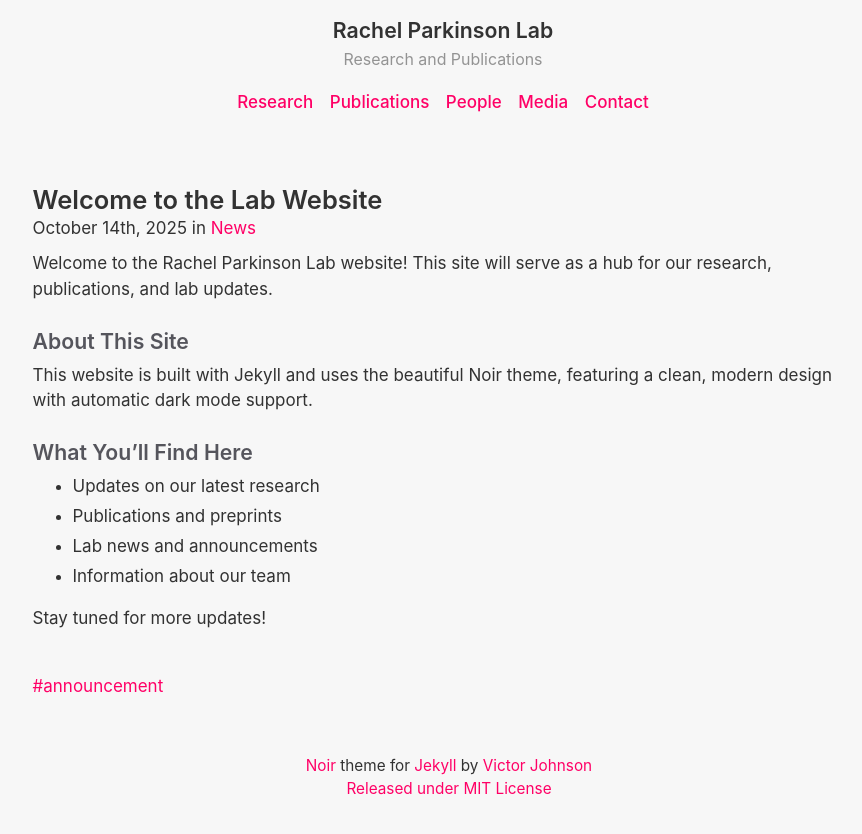
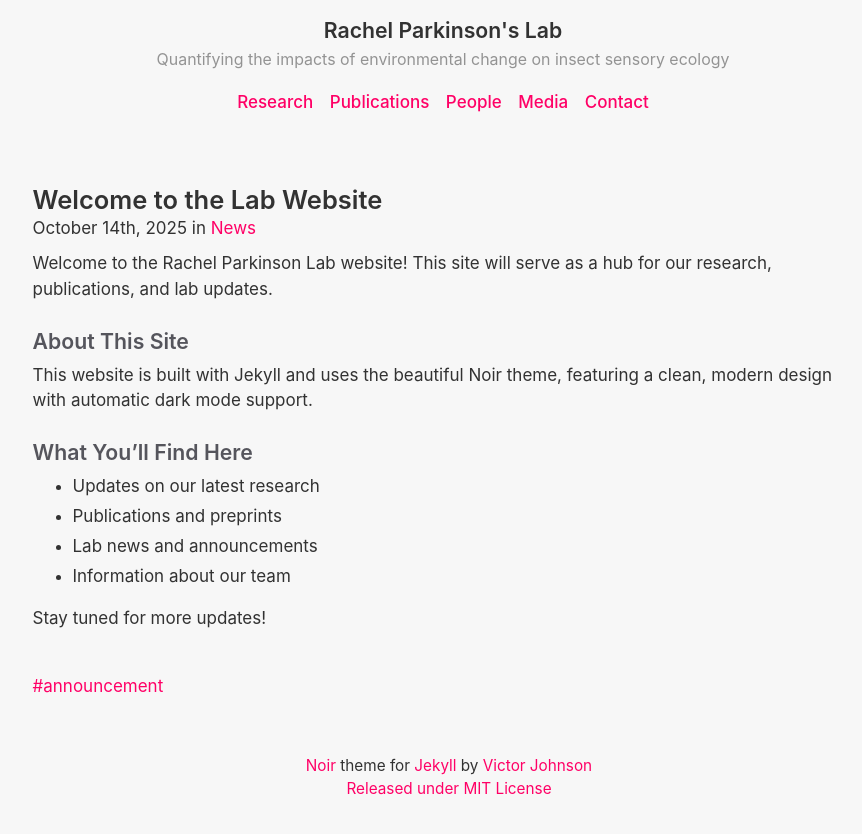
Before and after one commit to rachelparkinson/rachelparkinson.github.io, a Jekyll site: the page built from index.html, in a window 1280 px wide. Shown: the top 834 px of the page, without its empty margins (191-1053 px from the left). Built offline with Jekyll 4.4.1, drawn with Linux system fonts in a browser that asks for light colours; the list of posts is cut into pages by our own code.

Commit message:
updated main header

```diff
--- a/_config.yml
+++ b/_config.yml
@@ -1,6 +1,6 @@
 # Setup
-title: Rachel Parkinson Lab
-tagline: Research and Publications
+title: Rachel Parkinson's Lab
+tagline: Quantifying the impacts of environmental change on insect sensory ecology
 url: https://rachelparkinson.github.io
 paginate: 5
 baseurl: ""
@@ -40,7 +40,7 @@ sass:
 author:
   name: Rachel Parkinson
   url: https://rachelparkinson.github.io
-  email: your.email@domain.com
+  email: r4chelp@gmail.com
 
 # Custom vars
 version: 1.3.0
```
